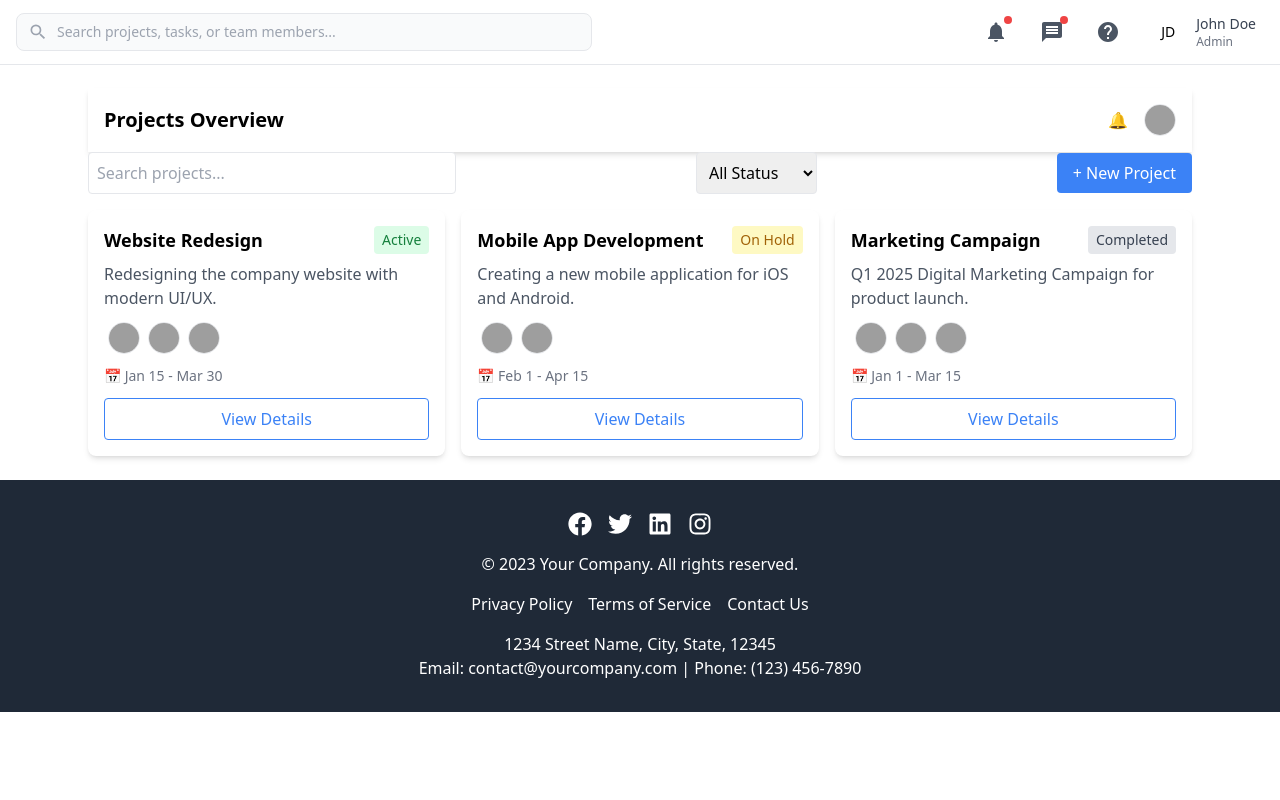
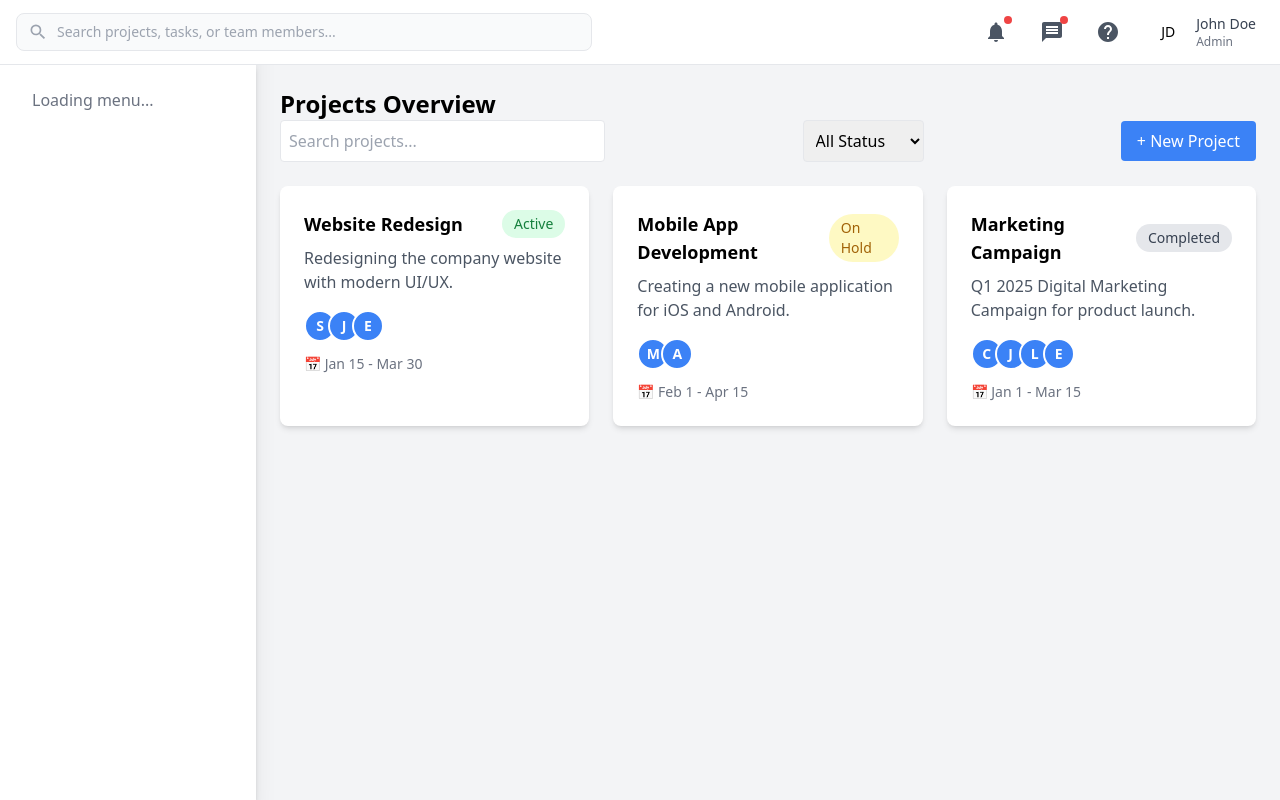
Before and after one commit to gaurav0330/project-management-tool, a React (Vite) app in the folder frontend/: page /teamleaddashboard in a window 1280 px wide. Shown: the top 800 px of the page. Built offline with nearby package versions, Linux system fonts and the light colour scheme; sample sign-in values are in the browser's storage; grey boxes are pictures that could not be loaded.

Commit message:
sidebar Upgraded according to roles

```diff
--- a/frontend/src/App.jsx
+++ b/frontend/src/App.jsx
@@ -24,7 +24,7 @@ import MyTasksPage from './pages/TeamMember/MyTasksPage';
 import TaskSubmissionPage from './pages/TeamMember/TaskSubmissionPage';
 
 // Team Lead Pages
-import TeamLeadDashboard from './pages/TeamLead/TeamLeadDashboard';
+import TeamLeadDashboard from './pages/TeamLead/teamLeadDashboard';
 import TaskManagementPage from './pages/TeamLead/TaskManagementPage';
 import DisplayTeamTaskPage from './pages/TeamLead/DisplayTeamTaskPage';
 import TaskDistributionPage from './pages/TeamLead/TaskDistributionPage';
--- a/frontend/src/components/Other/card.jsx
+++ b/frontend/src/components/Other/card.jsx
@@ -1,24 +1,40 @@
-// src/components/Card.js
-import React from 'react';
+import React from "react";
 
-function Card({ title, content }) {
+const ProjectCard = ({ project }) => {
   return (
-<<<<<<< HEAD
-    <div className="bg-white shadow-md rounded-lg p-6 max-w-sm mx-auto">
-      <h3 className="text-xl font-semibold mb-2">{title}</h3>
-      <p className="text-red-700">{content}</p>
-=======
+    <div className="p-6 transition-shadow duration-300 bg-white rounded-lg shadow-md hover:shadow-lg">
+      {/* Title & Status */}
+      <div className="flex items-center justify-between">
+        <h3 className="text-lg font-semibold">{project.title}</h3>
+        <span
+          className={`px-3 py-1 text-sm font-medium rounded-full ${
+            project.status === "Active" ? "bg-green-100 text-green-700" :
+            project.status === "On Hold" ? "bg-yellow-100 text-yellow-700" :
+            "bg-gray-200 text-gray-700"
+          }`}
+        >
+          {project.status}
+        </span>
+      </div>
 
-    <div className="bg-gradient-to-r from-blue-500 to-purple-500 shadow-xl rounded-2xl p-6 border border-gray-300 text-white transform transition duration-300 hover:scale-105">
-    <div className="bg-red-500 text-white p-4">Hello, Tailwind!</div>
-      <h3 className="text-2xl font-bold mb-3 drop-shadow-lg">{title}</h3>
-      <p className="text-lg opacity-90">{content}</p>
-      <div className="mt-4 flex justify-end">
-        <button className="bg-white text-blue-600 px-4 py-2 rounded-lg font-medium shadow-md hover:bg-blue-100">Learn More</button>
+      {/* Description */}
+      <p className="mt-2 text-gray-600">{project.description}</p>
+
+      {/* Team Members */}
+      <div className="flex items-center mt-4">
+        {project.members.map((member, index) => (
+          <div key={index} className="flex items-center justify-center w-8 h-8 -ml-2 text-sm font-semibold text-white bg-blue-500 border-2 border-white rounded-full first:ml-0">
+            {member[0]}
+          </div>
+        ))}
       </div>
->>>>>>> origin/master
+
+      {/* Start & End Dates */}
+      <div className="mt-3 text-sm text-gray-500">
+        📅 {project.startDate} - {project.endDate}
+      </div>
     </div>
   );
-}
+};
 
-export default Card;
+export default ProjectCard;
--- a/frontend/src/components/Other/sideBar.jsx
+++ b/frontend/src/components/Other/sideBar.jsx
@@ -1,6 +1,6 @@
 import { useState, useEffect } from "react";
 import React from "react";
-import { MdDashboard, MdAssignment, MdPeople, MdInsights, MdBarChart, MdFolderOpen, MdDescription, MdTimeline, MdMenu, MdClose } from "react-icons/md";
+import { MdDashboard,MdGroup,MdAssignmentTurnedIn , MdAssignment, MdPeople, MdInsights, MdBarChart, MdFolderOpen, MdDescription, MdTimeline, MdMenu, MdClose } from "react-icons/md";
 
 const Sidebar = ({ setActiveComponent }) => {
   const [isOpen, setIsOpen] = useState(false);
@@ -56,8 +56,13 @@ const Sidebar = ({ setActiveComponent }) => {
       {
         category: "Project Management",
         items: [
+          { name: "Dashboard", icon: MdDashboard, component: "dashboard" },
           { name: "Projects", icon: MdFolderOpen, component: "projects" },
           { name: "Tasks", icon: MdAssignment, component: "tasks" },
+          { name: "Manage Task", icon: MdAssignment, component: "taskManagement" },
+          { name: "Team Tasks", icon: MdGroup, component: "displayTeamTask" },
+          { name: "Team Distribution", icon: MdGroup, component: "taskDistribution" },
+          { name: "Timeline", icon: MdTimeline, component: "timeline" },
         ],
       },
     ],
@@ -71,6 +76,7 @@ const Sidebar = ({ setActiveComponent }) => {
         items: [
           { name: "My Tasks", icon: MdAssignment, component: "tasks" },
           { name: "Timeline", icon: MdTimeline, component: "timeline" },
+          { name: "Task Submission", icon: MdAssignmentTurnedIn, component: "taskSubmission" }
         ],
       },
     ],
--- a/frontend/src/components/TeamLeadComponent/ProjectCard.jsx
+++ b/frontend/src/components/TeamLeadComponent/ProjectCard.jsx
@@ -5,8 +5,8 @@ const ProjectCard = ({ project }) => {
 const Navigate = useNavigate();
 
   return (
-    <div className="bg-white p-4 rounded-lg shadow-md">
-      <div className="flex justify-between items-center">
+    <div className="p-4 bg-white rounded-lg shadow-md">
+      <div className="flex items-center justify-between">
         <h3 className="text-lg font-semibold">{project.title}</h3>
         <span
           className={`px-2 py-1 text-sm font-medium rounded ${
@@ -18,16 +18,16 @@ const Navigate = useNavigate();
           {project.status}
         </span>
       </div>
-      <p className="text-gray-600 mt-2">{project.description}</p>
+      <p className="mt-2 text-gray-600">{project.description}</p>
       <div className="flex items-center mt-3">
         {project.team.map((member, index) => (
-          <img key={index} src={member} alt="Team Member" className="w-8 h-8 rounded-full border mx-1" />
+          <img key={index} src={member} alt="Team Member" className="w-8 h-8 mx-1 border rounded-full" />
         ))}
       </div>
-      <div className="mt-3 text-gray-500 text-sm">
+      <div className="mt-3 text-sm text-gray-500">
         📅 {project.dates}
       </div>
-      <button className="w-full border border-blue-500 text-blue-500 px-4 py-2 rounded mt-3 hover:bg-blue-100"
+      <button className="w-full px-4 py-2 mt-3 text-blue-500 border border-blue-500 rounded hover:bg-blue-100"
       onClick={()=>{
         Navigate('/teamleadteamtask');
       }}
--- a/frontend/src/pages/ProjectManager/ProjectDashboardPage.jsx
+++ b/frontend/src/pages/ProjectManager/ProjectDashboardPage.jsx
@@ -6,7 +6,7 @@ import AssignTasks from "../../components/tasks/AssignTasks";
 import CreateProjectPage from '../../pages/ProjectManager/CreateProjectPage';
 import TaskApprovalPage from "./TaskApprovalPage";
 import TeamMemberDashboardPage from "../TeamMember/teamMemberDashboardPage";
-import TeamLeadDashboard from "../../pages/TeamLead/TeamLeadDashboard";
+import TeamLeadDashboard from "../../pages/TeamLead/teamLeadDashboard";
 
 const ProjectDashboard = () => {
   // State to track the active component
--- a/frontend/src/pages/TeamLead/teamLeadDashboard.jsx
+++ b/frontend/src/pages/TeamLead/teamLeadDashboard.jsx
@@ -1,60 +1,85 @@
 import React, { useState } from "react";
 import Header from "../../components/TeamLeadComponent/Header";
 import Filters from "../../components/TeamLeadComponent/Filters";
-import ProjectList from "../../components/TeamLeadComponent/ProjectList";
+import Sidebar from "../../components/Other/sideBar";
+import ProjectCard from "../../components/Other/card"; // Correct import
+import TaskManagementPage from "./TaskManagementPage";
+import DisplayTeamTaskPage from "./DisplayTeamTaskPage";
+import TaskDistributionPage from "./TaskDistributionPage";
+
+const initialProjects = [
+  {
+    id: 1,
+    title: "Website Redesign",
+    status: "Active",
+    description: "Redesigning the company website with modern UI/UX.",
+    members: ["Sarah", "John", "Emma"],
+    startDate: "Jan 15",
+    endDate: "Mar 30",
+  },
+  {
+    id: 2,
+    title: "Mobile App Development",
+    status: "On Hold",
+    description: "Creating a new mobile application for iOS and Android.",
+    members: ["Mike", "Anna"],
+    startDate: "Feb 1",
+    endDate: "Apr 15",
+  },
+  {
+    id: 3,
+    title: "Marketing Campaign",
+    status: "Completed",
+    description: "Q1 2025 Digital Marketing Campaign for product launch.",
+    members: ["Chris", "Jane", "Leo", "Emma"],
+    startDate: "Jan 1",
+    endDate: "Mar 15",
+  },
+];
 
 const TeamLeadDashboard = () => {
   const [search, setSearch] = useState("");
   const [statusFilter, setStatusFilter] = useState("All");
+  const [activeComponent, setActiveComponent] = useState("projects"); // Default to 'projects'
 
-  const projects = [
-    {
-      title: "Website Redesign",
-      status: "Active",
-      description: "Redesigning the company website with modern UI/UX.",
-      team: [
-        "https://randomuser.me/api/portraits/men/1.jpg",
-        "https://randomuser.me/api/portraits/women/2.jpg",
-        "https://randomuser.me/api/portraits/men/3.jpg",
-      ],
-      dates: "Jan 15 - Mar 30",
-    },
-    {
-      title: "Mobile App Development",
-      status: "On Hold",
-      description: "Creating a new mobile application for iOS and Android.",
-      team: [
-        "https://randomuser.me/api/portraits/men/4.jpg",
-        "https://randomuser.me/api/portraits/women/5.jpg",
-      ],
-      dates: "Feb 1 - Apr 15",
-    },
-    {
-      title: "Marketing Campaign",
-      status: "Completed",
-      description: "Q1 2025 Digital Marketing Campaign for product launch.",
-      team: [
-        "https://randomuser.me/api/portraits/men/6.jpg",
-        "https://randomuser.me/api/portraits/women/7.jpg",
-        "https://randomuser.me/api/portraits/men/8.jpg",
-      ],
-      dates: "Jan 1 - Mar 15",
-    },
-  ];
-
-  const filteredProjects = projects.filter((project) => {
-    return (
-      (statusFilter === "All" || project.status === statusFilter) &&
-      project.title.toLowerCase().includes(search.toLowerCase())
-    );
-  });
+  const filteredProjects = initialProjects.filter(
+    (project) =>
+      project.title.toLowerCase().includes(search.toLowerCase()) &&
+      (statusFilter === "All" || project.status === statusFilter)
+  );
 
   return (
-    <div className="max-w-6xl mx-auto p-6">
-      <Header />
+    <div className="flex min-h-screen bg-gray-100">
+      {/* Sidebar */}
+      <div className="w-1/5 min-h-screen p-6 bg-white shadow-md">
+        <Sidebar setActiveComponent={setActiveComponent} />
+      </div>
 
-      <Filters search={search} setSearch={setSearch} statusFilter={statusFilter} setStatusFilter={setStatusFilter} />
-      <ProjectList projects={filteredProjects} />
+      {/* Main Content */}
+      <div className="flex-1 p-6 overflow-auto">
+        {activeComponent === "taskManagement" && <TaskManagementPage />}
+        {activeComponent === "displayTeamTask" && <DisplayTeamTaskPage />}
+        {activeComponent === "taskDistribution" && <TaskDistributionPage />}
+
+        {activeComponent === "projects" && (
+          <div>
+            <h2 className="text-2xl font-semibold">Projects Overview</h2>
+            <Filters
+              search={search}
+              setSearch={setSearch}
+              statusFilter={statusFilter}
+              setStatusFilter={setStatusFilter}
+            />
+
+            {/* Project List */}
+            <div className="grid grid-cols-1 gap-6 mt-6 md:grid-cols-2 lg:grid-cols-3">
+              {filteredProjects.map((project) => (
+                <ProjectCard key={project.id} project={project} />
+              ))}
+            </div>
+          </div>
+        )}
+      </div>
     </div>
   );
 };
--- a/frontend/src/pages/TeamMember/TeamMemberDashboardPage.jsx
+++ b/frontend/src/pages/TeamMember/TeamMemberDashboardPage.jsx
@@ -1,7 +1,9 @@
 import { useState } from "react";
 import Sidebar from "../../components/Other/sideBar";
 import FilterBar from "../../components/TeamMember/FilterBar";
-import ProjectList from "../../components/TeamMember/ProjectList";
+import ProjectCard from "../../components/Other/card"; // Import the ProjectCard component
+import MyTasksPage from "./MyTasksPage";
+import TaskSubmissionPage from "./TaskSubmissionPage";
 
 const initialProjects = [
   {
@@ -37,16 +39,29 @@ export default function TeamMemberDashboardPage() {
   const [projects, setProjects] = useState(initialProjects);
   const [searchTerm, setSearchTerm] = useState("");
   const [statusFilter, setStatusFilter] = useState("All");
+  const [activeComponent, setActiveComponent] = useState("overview"); // State for active section
 
-  const filteredProjects = projects.filter((project) =>
+  const filteredProjects = projects.filter(
+    (project) =>
       project.title.toLowerCase().includes(searchTerm.toLowerCase()) &&
       (statusFilter === "All" || project.status === statusFilter)
   );
 
   return (
-    <div className="flex h-screen">
-      {/* Main Content */}
-      <div className="flex-1 p-6 bg-gray-100">
+    <div className="flex min-h-screen bg-gray-100">
+      {/* Sidebar */}
+      <div className="w-1/5 min-h-screen p-6 bg-white shadow-md">
+        <Sidebar setActiveComponent={setActiveComponent} />
+      </div>
+
+      {/* Main Content Area */}
+      <div className="w-4/5 p-8 overflow-auto">
+        {activeComponent === "tasks" ? (
+          <MyTasksPage />
+        ) : activeComponent === "taskSubmission" ? (
+          <TaskSubmissionPage />
+        ) : (
+          <>
             <h2 className="text-2xl font-semibold">Projects Overview</h2>
             <FilterBar
               searchTerm={searchTerm}
@@ -54,7 +69,15 @@ export default function TeamMemberDashboardPage() {
               statusFilter={statusFilter}
               setStatusFilter={setStatusFilter}
             />
-        <ProjectList projects={filteredProjects} />
+
+            {/* Project List using ProjectCard */}
+            <div className="grid grid-cols-1 gap-6 mt-6 md:grid-cols-2 lg:grid-cols-3">
+              {filteredProjects.map((project) => (
+                <ProjectCard key={project.id} project={project} />
+              ))}
+            </div>
+          </>
+        )}
       </div>
     </div>
   );
```
Lines whose indentation alone changed are shown as unchanged.
